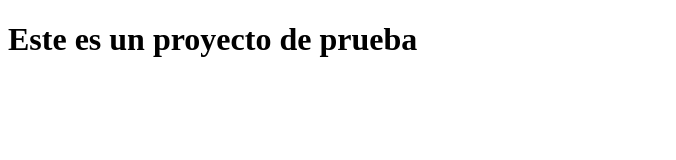
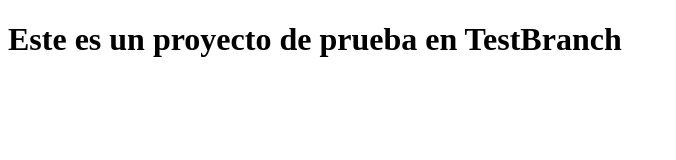
Before and after one commit to mbecerra70/test-app-1, a plain HTML site: page index.html in a window 1280 px wide. Shown: the whole page, without its empty margins (0-676 px from the left). Drawn offline with Linux system fonts and the light colour scheme.

Commit message:
Commit en TestBranch

```diff
--- a/index.html
+++ b/index.html
@@ -7,6 +7,6 @@
     <title>Test Document</title>
 </head>
 <body>
-    <h1>Este es un proyecto de prueba</h1>
+    <h1>Este es un proyecto de prueba en TestBranch</h1>
 </body>
 </html>
```
